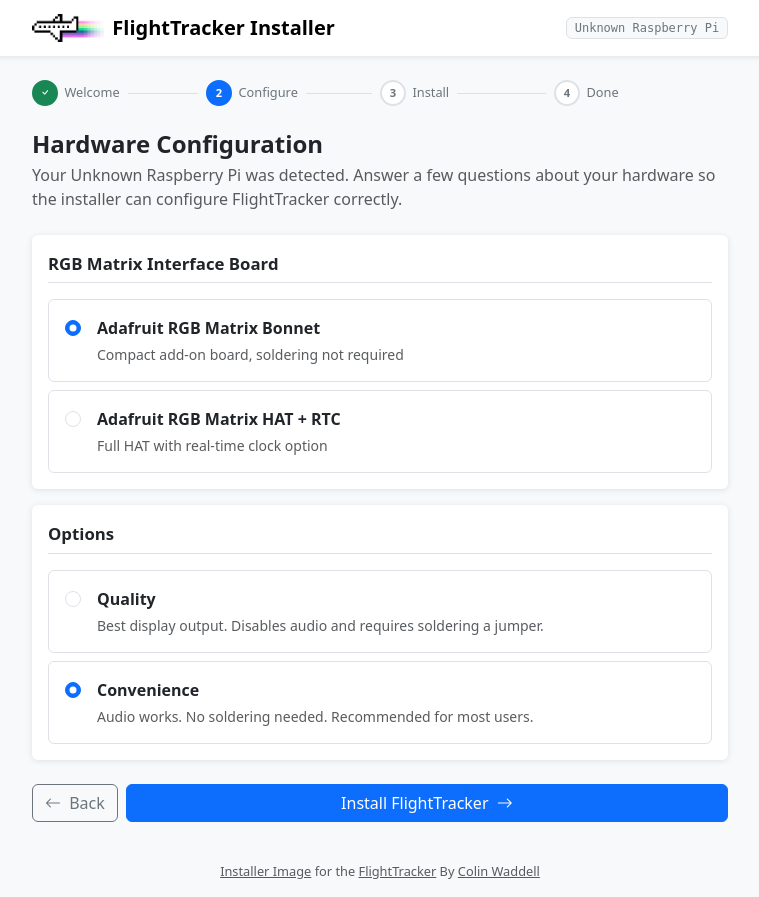
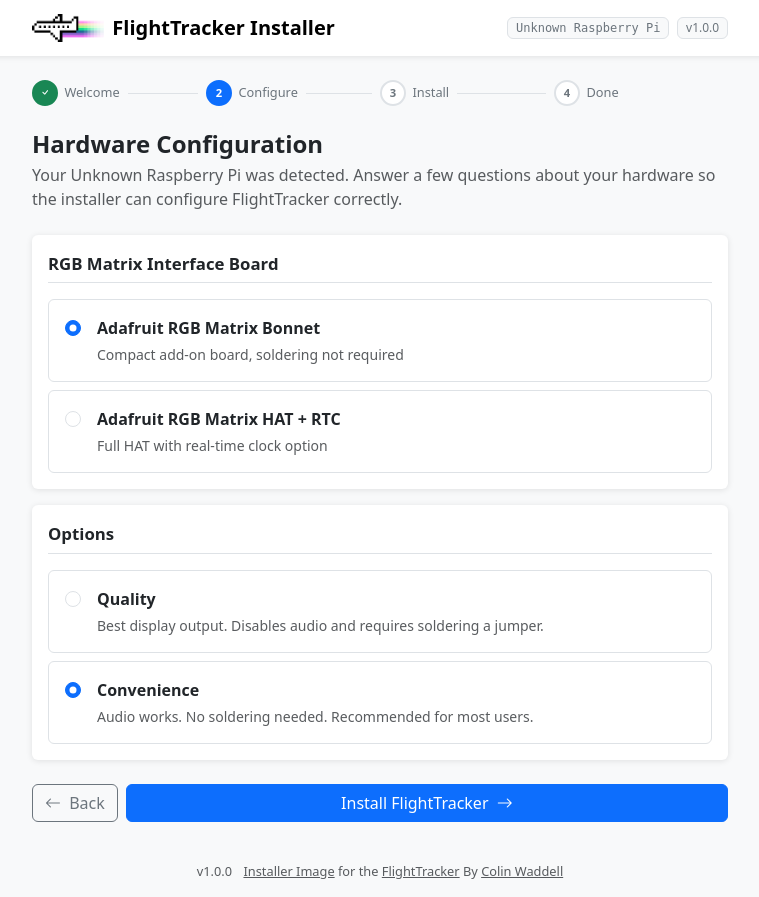
Before and after one commit to ColinWaddell/FlightTracker-Image, a Flask app: page /config in a window 1280 px wide. Shown: the whole page, without its empty margins (260-1019 px from the left). Run offline with Flask 3, Linux system fonts and the light colour scheme.

Commit message:
feat: add version.py (v1.0.0) and display version in web installer
- version.py with VERSION = [1, 0, 0]
- Imported in app.py, exposed to all templates as app_version
- Version badge in navbar (v1.0.0) next to Pi model
- Version in footer before the links
- version.py installed to /opt/flighttracker-installer/ in the image

```diff
--- a/image/stage-flighttracker/files/web-installer/app.py
+++ b/image/stage-flighttracker/files/web-installer/app.py
@@ -13,7 +13,14 @@ from flask import Flask, render_template, request, Response, redirect, url_for
 
 import pexpect
 
+from version import VERSION
+
 app = Flask(__name__)
+
+# -- Version ------------------------------------------------------------------
+
+__version__ = ".".join(str(v) for v in VERSION)
+app.jinja_env.globals["app_version"] = __version__
 
 # -- Constants -----------------------------------------------------------------
 
--- a/image/stage-flighttracker/files/web-installer/templates/base.html
+++ b/image/stage-flighttracker/files/web-installer/templates/base.html
@@ -124,6 +124,7 @@
     {% if model is defined %}
     <span class="badge bg-light text-secondary border ms-auto fw-normal" style="font-family: monospace; font-size: .75rem;">{{ model }}</span>
     {% endif %}
+    <span class="badge bg-light text-secondary border ms-2 fw-normal" style="font-size: .75rem;">v{{ app_version }}</span>
   </div>
 </nav>
 
@@ -132,7 +133,7 @@
 </div>
 
 <footer class="text-center text-muted py-3" style="font-size: .8rem;">
-
+  <span class="text-muted me-2">v{{ app_version }}</span>
   <a href="https://github.com/ColinWaddell/FlightTracker-Image" target="_blank" class="text-muted">Installer Image</a> for the
   <a href="https://github.com/ColinWaddell/FlightTracker" target="_blank" class="text-muted">FlightTracker</a> By
   <a href="https://colinwaddell.com" target="_blank" class="text-muted">Colin Waddell</a>
--- /dev/null
+++ b/image/stage-flighttracker/files/web-installer/version.py
@@ -0,0 +1 @@
+VERSION = [1, 0, 0]
```
Also changed, not shown: 1 other file.
